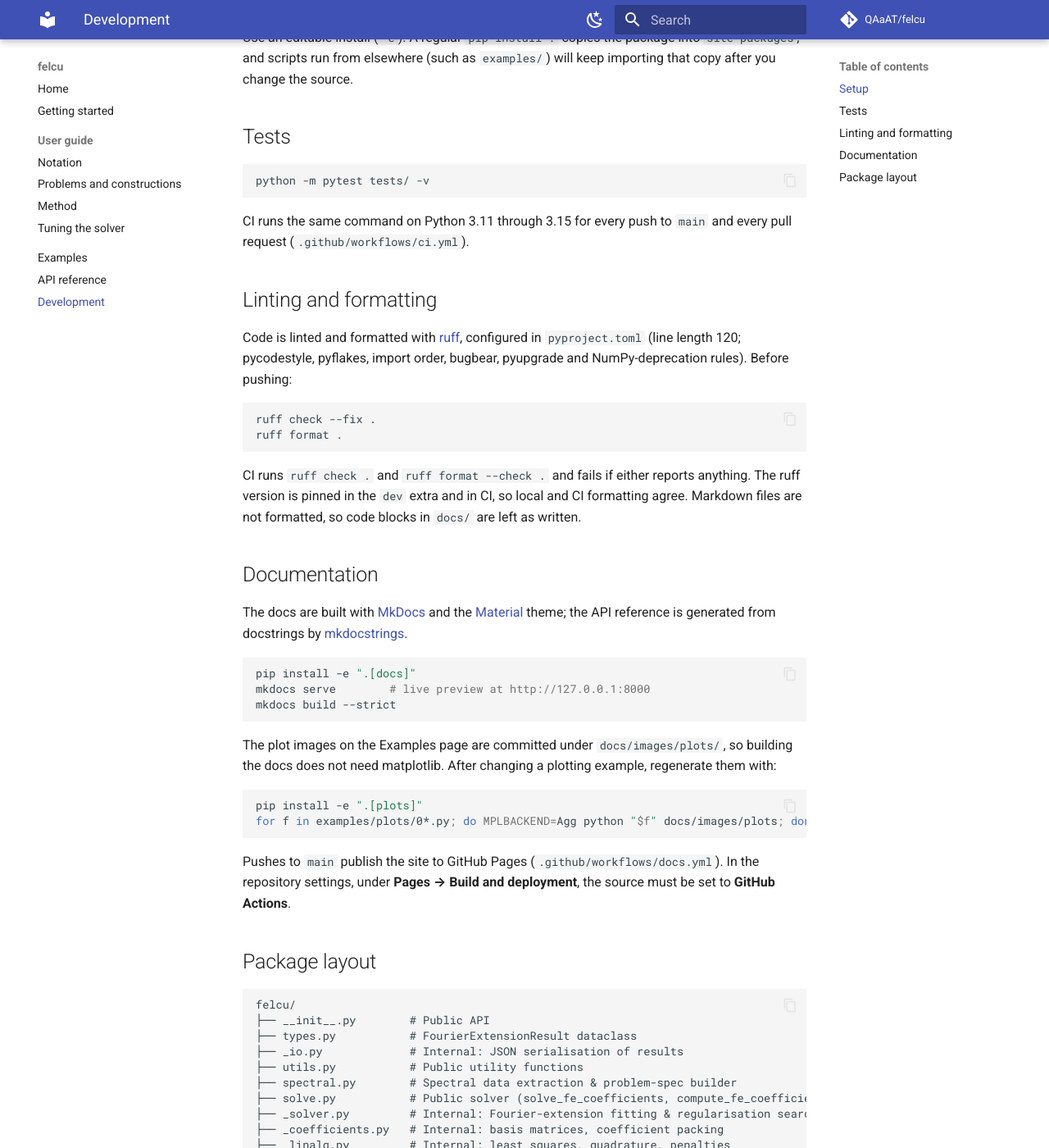
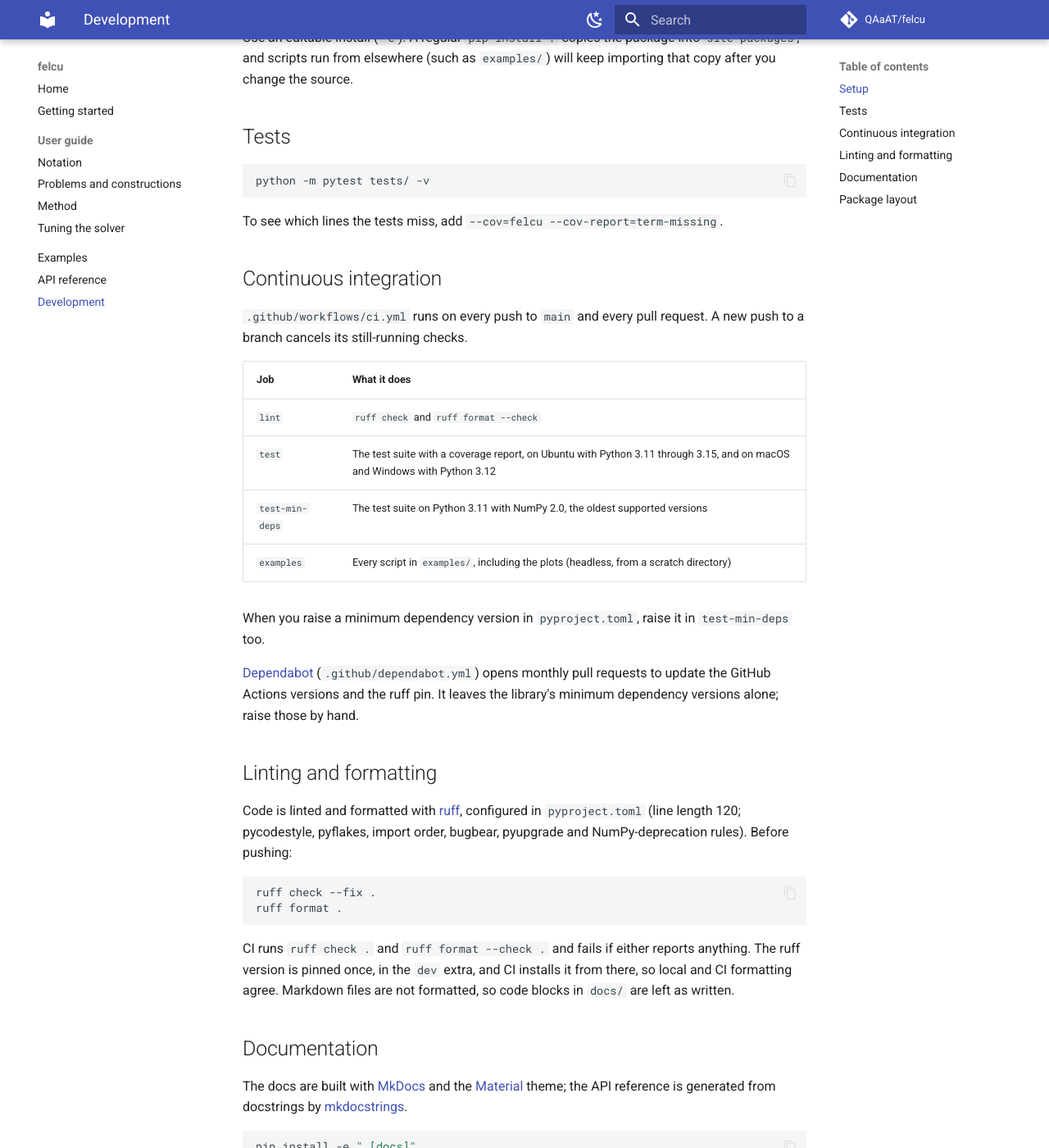
Before and after one commit to QAaAT/felcu, an MkDocs documentation site: the page built from docs/development.md, in a window 1280 px wide and 1400 px high, scrolled down 292 px. Shown: the whole window at 82% size. Built offline with MkDocs 1.6.1 and Material for MkDocs 9.7.7, drawn with Linux system fonts in a browser that asks for light colours; comment, search, counter and statistics services are not loaded.

Commit message:
Describe the new CI jobs and the single ruff pin in the dev docs
Co-Authored-By: Claude Opus 5.5 <noreply@anthropic.com>

````diff
--- a/docs/development.md
+++ b/docs/development.md
@@ -18,8 +18,27 @@ package into `site-packages`, and scripts run from elsewhere (such as
 python -m pytest tests/ -v
 ```
 
-CI runs the same command on Python 3.11 through 3.15 for every push to `main`
-and every pull request (`.github/workflows/ci.yml`).
+To see which lines the tests miss, add `--cov=felcu --cov-report=term-missing`.
+
+## Continuous integration
+
+`.github/workflows/ci.yml` runs on every push to `main` and every pull
+request.  A new push to a branch cancels its still-running checks.
+
+| Job | What it does |
+|---|---|
+| `lint` | `ruff check` and `ruff format --check` |
+| `test` | The test suite with a coverage report, on Ubuntu with Python 3.11 through 3.15, and on macOS and Windows with Python 3.12 |
+| `test-min-deps` | The test suite on Python 3.11 with NumPy 2.0, the oldest supported versions |
+| `examples` | Every script in `examples/`, including the plots (headless, from a scratch directory) |
+
+When you raise a minimum dependency version in `pyproject.toml`, raise it in
+`test-min-deps` too.
+
+[Dependabot](https://docs.github.com/en/code-security/dependabot)
+(`.github/dependabot.yml`) opens monthly pull requests to update the GitHub
+Actions versions and the ruff pin.  It leaves the library's minimum
+dependency versions alone; raise those by hand.
 
 ## Linting and formatting
 
@@ -34,8 +53,8 @@ ruff format .
 ```
 
 CI runs `ruff check .` and `ruff format --check .` and fails if either
-reports anything.  The ruff version is pinned in the `dev` extra and in CI,
-so local and CI formatting agree.  Markdown files are not formatted, so code
+reports anything.  The ruff version is pinned once, in the `dev` extra, and
+CI installs it from there, so local and CI formatting agree.  Markdown files are not formatted, so code
 blocks in `docs/` are left as written.
 
 ## Documentation
````
